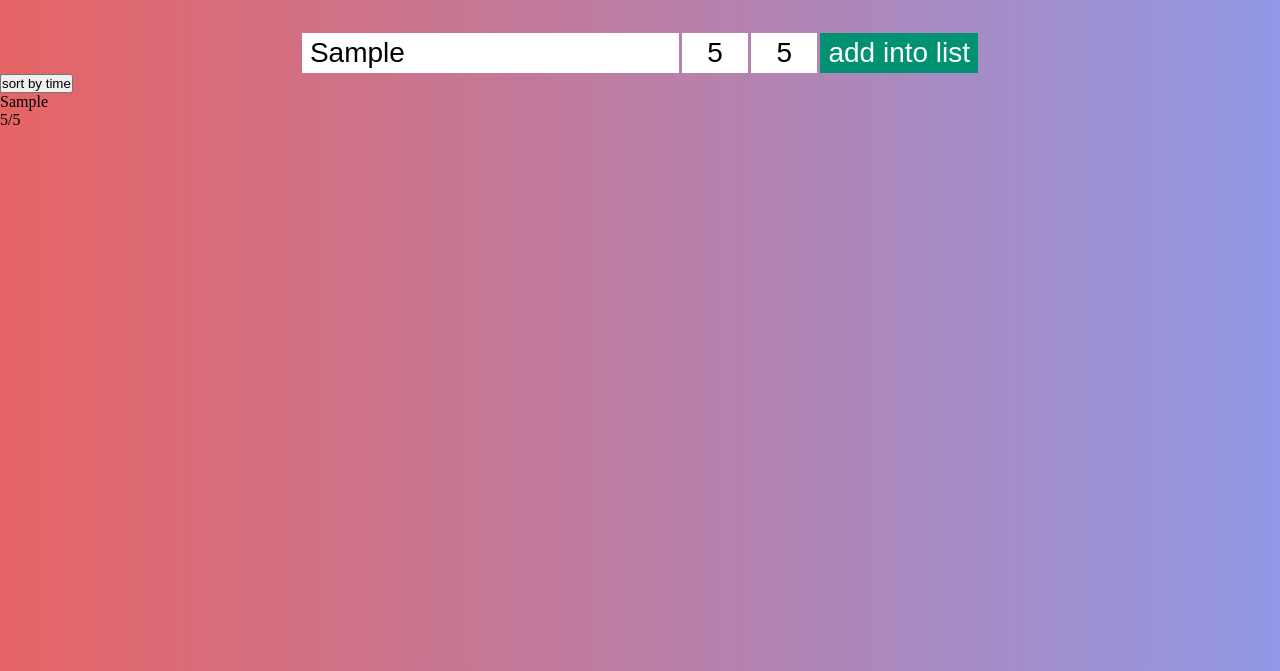
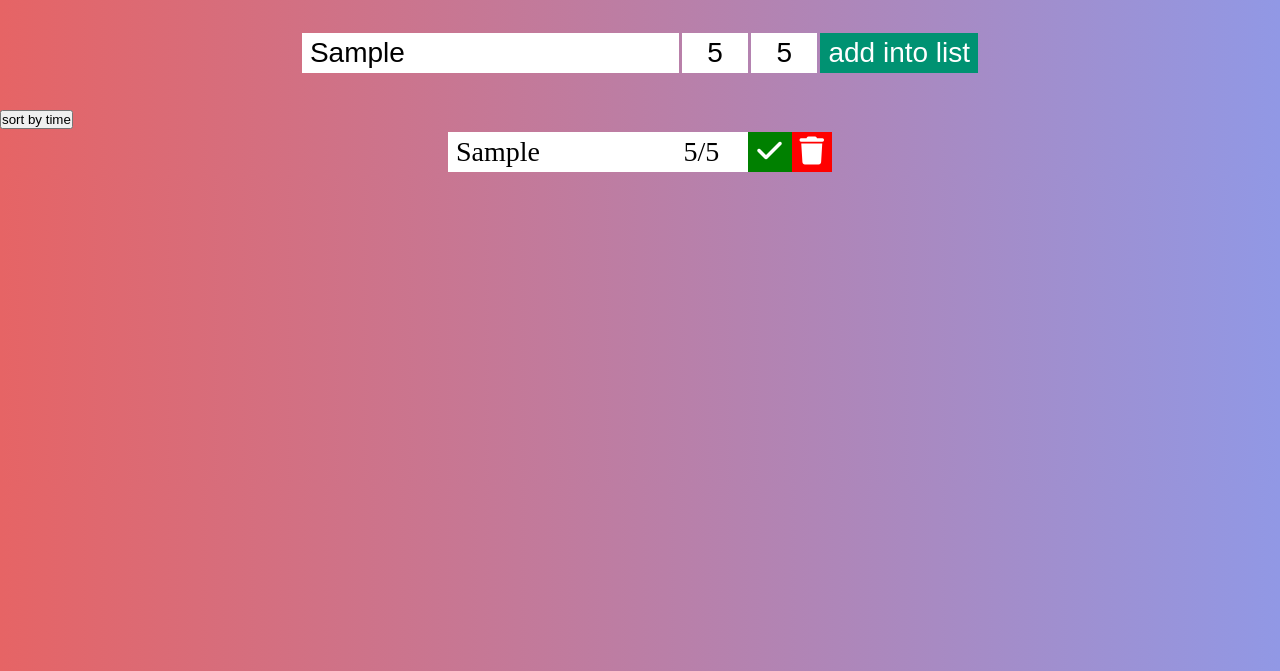
Before and after one commit to haha505254/todo_list_js, a plain HTML site: page index.html in a window 1280 px wide. Both pictures are taken after typing "Sample", "5", "5" into the empty fields and a click on the button "add into list". Shown: the part 129-800 px from the top of the page. Drawn offline with Linux system fonts and the light colour scheme.

Commit message:
add animate

```diff
--- a/app.js
+++ b/app.js
@@ -14,11 +14,25 @@ add.addEventListener("click",e=>{
     todo.classList.add("todo");
     let text = document.createElement("p");
     text.innerText = todotext;
+    text.classList.add("todo-text");
     let time = document.createElement("p");
     time.classList.add("todo-time");
     time.innerText = todomonth + "/" + tododate;
     todo.appendChild(text);
     todo.appendChild(time);
+    let completeButton = document.createElement("button");
+    completeButton.classList.add("complete");
+    completeButton.innerHTML = '<i class="fa-solid fa-check"></i>';
+
+    let trashButton = document.createElement("button");
+    trashButton.classList.add("trash");
+    trashButton.innerHTML = '<i class="fa-solid fa-trash"></i>';
+
+    todo.appendChild(completeButton);
+    todo.appendChild(trashButton);
+
+    todo.style.animation = "scaleUp 0.3s forwards";
+
     section.appendChild(todo);
 
 
--- a/index.html
+++ b/index.html
@@ -7,6 +7,7 @@
     <meta name="viewport" content="width=device-width, initial-scale=1.0">
     <title>Todo List</title>
     <link rel="stylesheet" href="styles/style.css">
+    <link rel="stylesheet" href="https://cdnjs.cloudflare.com/ajax/libs/font-awesome/6.1.2/css/all.min.css" integrity="sha512-1sCRPdkRXhBV2PBLUdRb4tMg1w2YPf37qatUFeS7zlBy7jJI8Lf4VHwWfZZfpXtYSLy85pkm9GaYVYMfw5BC1A==" crossorigin="anonymous" referrerpolicy="no-referrer" />
 </head>
 
 <body>
@@ -20,6 +21,8 @@
         <input type="number"  min="1" max="31" placeholder="D" required>
         <button type="submit">add into list</button>
     </form>
+    <br>
+    <br>
 
     <div class="sort">
         <button>sort by time</button>
--- a/styles/style.scss
+++ b/styles/style.scss
@@ -52,9 +52,61 @@ form {
     -moz-appearance: textfield;
   }
 
-  button{
+  button {
     cursor: pointer;
     background-color: rgb(0, 146, 114);
     color: white;
   }
+
 }
+
+section {
+  display: flex;
+  flex-direction: column;
+  align-items: center;
+
+  div.todo {
+    width: 30vw;
+    display: flex;
+    align-items: center;
+    margin: 0.2rem 0rem;
+
+    p {
+      background-color: white;
+      color: black;
+      padding: 0.25rem 0.5rem;
+      font-size: 1.75rem;
+
+    }
+    p.todo-text {
+      width: 50%;
+    }
+    p.todo-time {
+      width: 20%;
+      text-align: center;
+    }
+    button {
+      padding: 0.25rem 0.5rem;
+      font-size: 1.75rem;
+      border: none;
+      cursor: pointer;
+      color:white;
+    }
+    button.complete {
+      background-color: green;
+    }
+    button.trash {
+      background-color: red;
+    }
+  }
+}
+
+@keyframes scaleUp{
+  from{
+    transform: scale(0);
+  }
+  to {
+    transform: scale(1);
+  }
+
+}
```
Also changed, not shown: styles/style.css, 1 other file.
